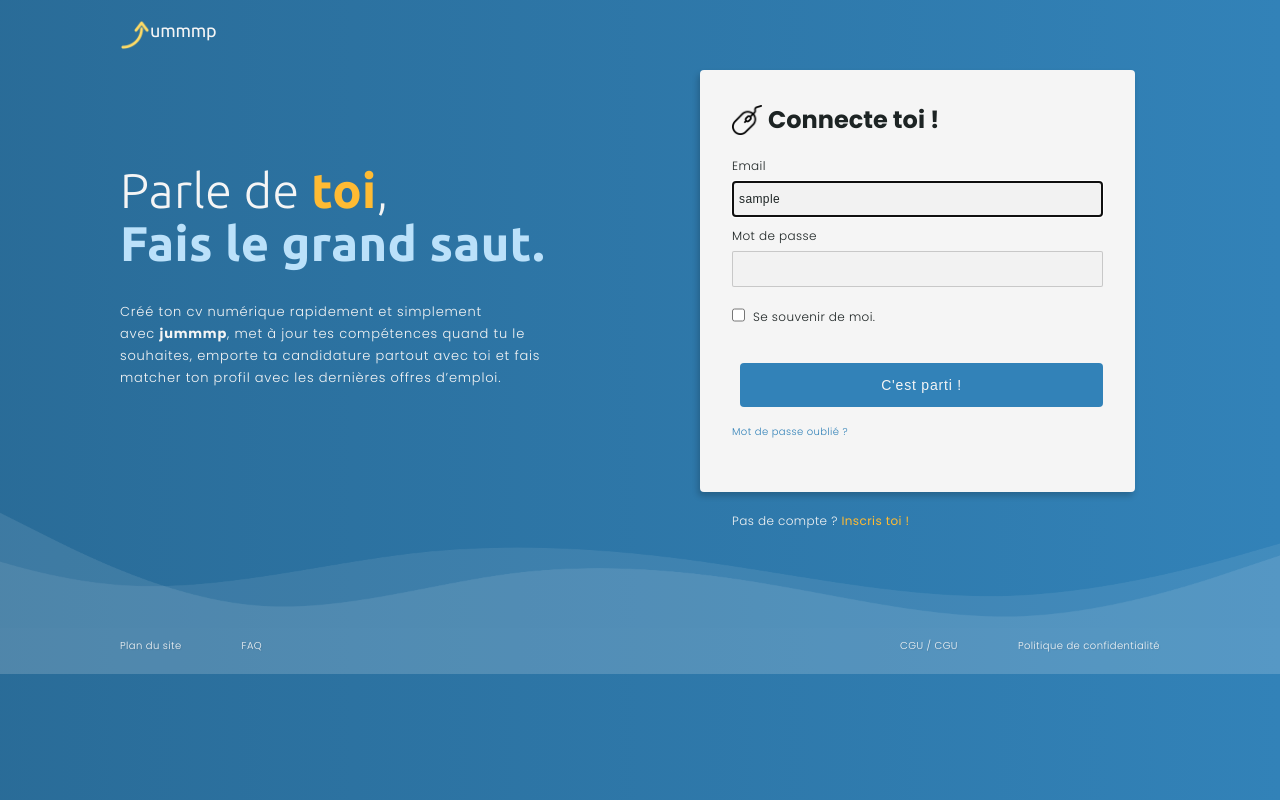
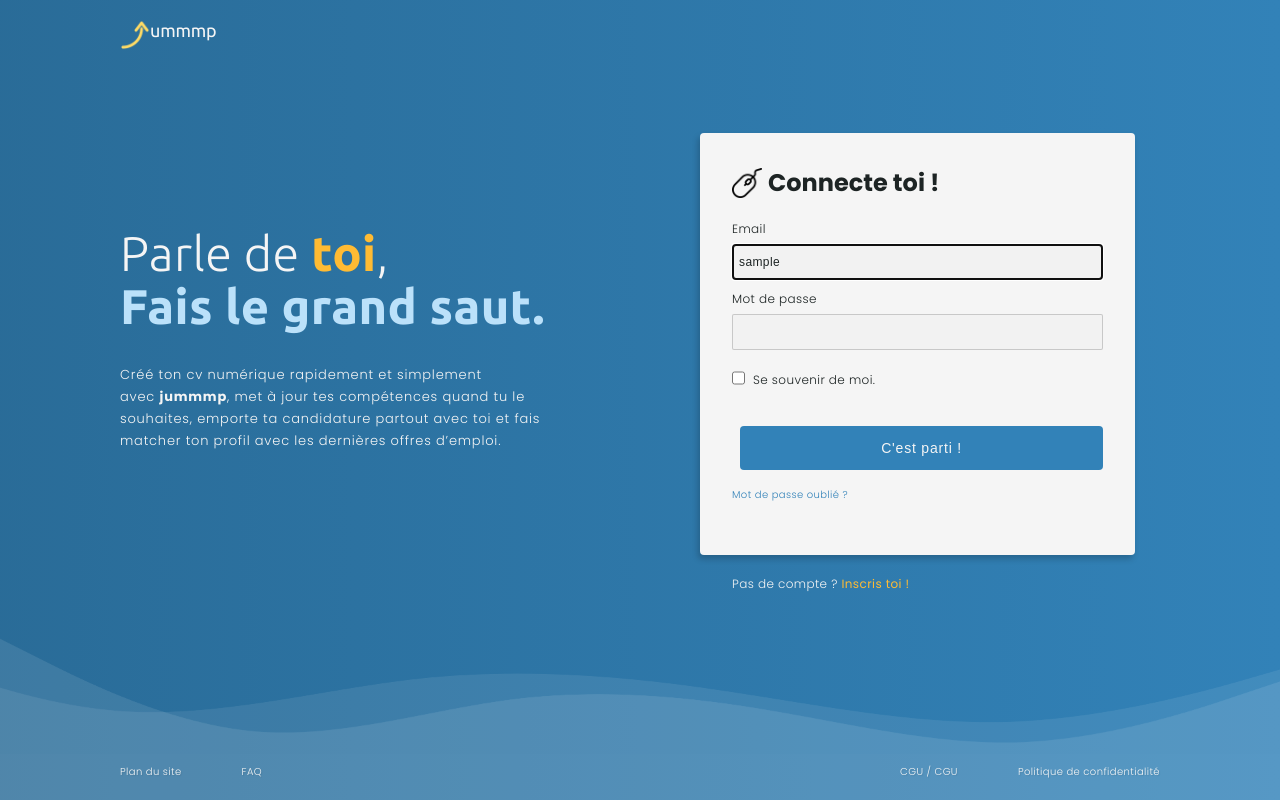
Before and after one commit to art2mkl/archive_jummmp, a PHP site: template templates/security/login.html.twig in a window 1280 px wide. Run offline with PHP 8.4, Linux system fonts and the light colour scheme; the template is opened without the code that fills it: most values are stand-ins (such as "Sample title", 1, 10 or a date in 2020); some libraries are stand-ins or nearby versions.

Commit message:
fix-footer

```diff
--- a/public/css/footer.css
+++ b/public/css/footer.css
@@ -1,8 +1,8 @@
 footer
 {
     /* position: fixed; */
-    position: relative;
-    bottom: 0;
+    /* position: relative;
+    bottom: 0; */
     width: 100%;
 }
 
--- a/public/css/reset.css
+++ b/public/css/reset.css
@@ -15,6 +15,10 @@ body
     font-family: var(--font-text);
     font-size: 1.6rem;
     background: var(--color-bg);
+    display: flex;
+    flex-direction: column;
+    justify-content: space-between;
+    height: 100vh;
 }
 
 img{
--- a/templates/security/login.html.twig
+++ b/templates/security/login.html.twig
@@ -7,6 +7,7 @@
 
 	<main class="login">
 		{# Section Left #}
+
 		<section class="login-left">
 			{# Header #}
 			<header>
@@ -75,6 +76,4 @@
 
 	</main>
 
-
-
 	{% endblock %}
```
